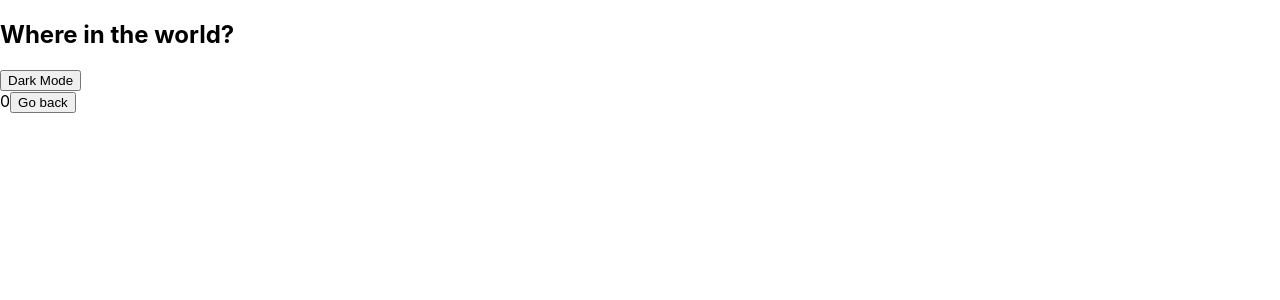
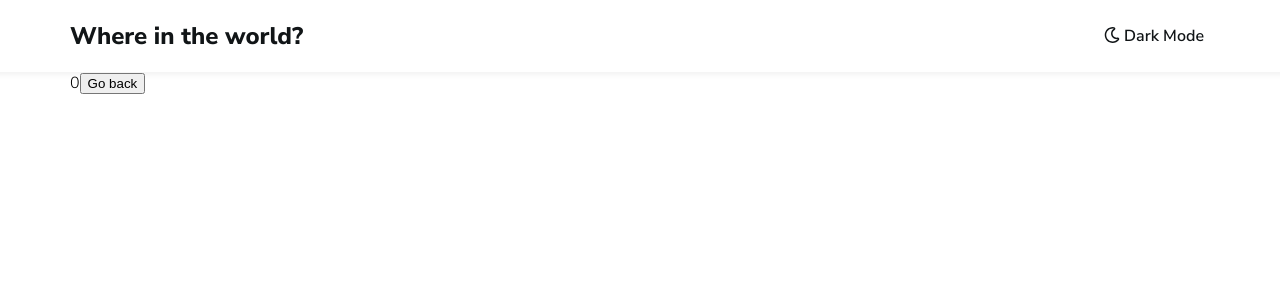
Before and after one commit to mbcod3/rest-countries-api-with-theme-switcher, a React (Create React App) app: page /country/1 in a window 1280 px wide. Shown: the top 300 px of the page. Built offline with nearby package versions, Linux system fonts and the light colour scheme; no server answers.

Commit message:
nav, search and filter styling done desktop

```diff
--- a/package.json
+++ b/package.json
@@ -3,6 +3,10 @@
   "version": "0.1.0",
   "private": true,
   "dependencies": {
+    "@fortawesome/fontawesome-svg-core": "^1.2.26",
+    "@fortawesome/free-regular-svg-icons": "^5.12.0",
+    "@fortawesome/free-solid-svg-icons": "^5.12.0",
+    "@fortawesome/react-fontawesome": "^0.1.8",
     "@material-ui/core": "^4.9.1",
     "@testing-library/jest-dom": "^4.2.4",
     "@testing-library/react": "^9.4.0",
--- a/src/App.js
+++ b/src/App.js
@@ -3,13 +3,70 @@ import { ThemeProvider } from "./DarkThemeContext";
 import Navbar from "./Navbar";
 import Home from "./Home";
 import { Switch, Route } from "react-router-dom";
-import CountryPage from './CountryPage';
+import CountryPage from "./CountryPage";
 import { CountriesProvider } from "./CountriesContext";
 import { RegionProvider } from "./RegionContext";
+import {
+  createMuiTheme,
+  ThemeProvider as MuiThemeProvider,
+  responsiveFontSizes,
+  makeStyles,
+} from "@material-ui/core/styles";
+
+const useStyles = makeStyles({
+  "@global": {
+    html: {
+      overflowX: 'hidden',
+    },
+    body: {
+      overflowX: 'hidden',
+      fontFamily: "Nunito Sans, sans serif",
+    },
+    '.container': {
+      maxWidth: '100%',
+      paddingRight: '15px',
+      paddingLeft: '15px',
+      marginRight: 'auto',
+      marginLeft: 'auto',
+      '@media(min-width: 576px)': {
+        maxWidth: '540px',
+      },
+      '@media (min-width: 768px)': {
+        maxWidth: '720px',
+      },
+      '@media (min-width: 992px)': {
+        maxWidth: '960px',
+      },
+      '@media (min-width: 1200px)': {
+        maxWidth: '1140px',
+      }
+    },
+    'img-fluid': {
+      maxWidth: '100%',
+      height: 'auto'
+    }
+  },
+});
+
+let theme = createMuiTheme({
+  typography: {
+    fontFamily: "Nunito Sans",
+  },
+  overrides: {
+    MuiCssBaseline: {
+      "@global": {
+        "@font-face": ["Nunito Sans"],
+      },
+    },
+  },
+});
+theme = responsiveFontSizes(theme);
 
 function App() {
+  useStyles();
   return (
-    <div className="App">
+    <MuiThemeProvider theme={theme}>
+      <div className="container">
         <ThemeProvider>
           <Navbar />
           <Switch>
@@ -26,6 +83,7 @@ function App() {
           </Switch>
         </ThemeProvider>
       </div>
+    </MuiThemeProvider>
   );
 }
 
--- /dev/null
+++ b/src/FilterRegion.js
@@ -0,0 +1,79 @@
+import React, { useContext, useRef } from "react";
+import { ThemeContext } from "./DarkThemeContext";
+import { makeStyles } from "@material-ui/core/styles";
+import TextField from "@material-ui/core/TextField";
+import MenuItem from "@material-ui/core/MenuItem";
+import colors from "./colors";
+import { RegionContext } from "./RegionContext";
+
+const useStyles = makeStyles({
+  filter: {
+    width: "200px",
+    boxShadow: theme =>
+      `0 0 7px ${theme ? "rgba(0,0,0,.2)" : "rgba(0,0,0,.05)"}`,
+    "& .MuiInputBase-root": {
+      background: theme => (theme ? colors.de : colors.le),
+      color: theme => (theme ? colors.dt : colors.li),
+      "&::before": {
+        border: "none",
+      },
+      "&::after": {
+        border: "none",
+      },
+    },
+    "& .MuiFormLabel-root": {
+      color: theme => (theme ? colors.dt : colors.li),
+    },
+    "& .MuiList-root": {
+      color: theme => (theme ? colors.dt : colors.li),
+    },
+  },
+  selectPaper: {
+    background: theme => (theme ? colors.de : colors.le),
+    color: theme => (theme ? colors.dt : colors.li),
+    top: "185px !important",
+  },
+});
+
+export default function FilterRegion({ setItems }) {
+  const [theme] = useContext(ThemeContext);
+
+  const classes = useStyles(theme);
+
+  const [region, setRegion] = useContext(RegionContext);
+  const regionRef = useRef(region);
+
+  const handleSelectChange = e => {
+    setRegion(e.target.value);
+    setItems(16);
+    regionRef.current = e.target.value;
+  };
+
+  const regions = ["All", "Africa", "Americas", "Asia", "Europe", "Oceania"];
+
+  return (
+    <div>
+      <TextField
+        select
+        label="Filter by Region"
+        value={regionRef.current}
+        onChange={handleSelectChange}
+        variant="filled"
+        className={classes.filter}
+        SelectProps={{
+          MenuProps: {
+            classes: {
+              paper: classes.selectPaper,
+            },
+          },
+        }}
+      >
+        {regions.map(option => (
+          <MenuItem key={option} value={option}>
+            {option}
+          </MenuItem>
+        ))}
+      </TextField>
+    </div>
+  );
+}
--- a/src/Home.js
+++ b/src/Home.js
@@ -1,71 +1,79 @@
-import React, { useState, useContext, useEffect, useRef} from "react";
+import React, { useState, useContext, useEffect, useRef } from "react";
 import { ThemeContext } from "./DarkThemeContext";
 import { makeStyles } from "@material-ui/core/styles";
-import TextField from "@material-ui/core/TextField";
-import MenuItem from '@material-ui/core/MenuItem';
 import CountryCard from "./CountryCard";
 import { CountriesContext } from "./CountriesContext";
 import SearchCountry from "./SearchCountry";
-import {RegionContext} from './RegionContext'
+import { RegionContext } from "./RegionContext";
+import colors from "./colors";
+import FilterRegion from "./FilterRegion";
 
+const useStyles = makeStyles({
+  root: {
+    paddingTop: '50px',
+    position: "relative",
+    color: theme => (theme ? colors.dt : colors.lt),
+    "&::after": {
+      content: "''",
+      position: "absolute",
+      zIndex: -2,
+      width: "100%",
+      height: "100%",
+      top: 0,
+      left: 0,
+      background: theme => (theme ? colors.db : colors.lb),
+      margin: "0 -999rem",
+      padding: "0 999rem",
+    },
+  },
+  inputsContainer: {
+    display: "flex",
+    justifyContent: "space-between",
+  },
+});
 
 export default function Home() {
   const [theme] = useContext(ThemeContext);
 
   const [countries] = useContext(CountriesContext);
 
-  const [region, setRegion] = useContext(RegionContext);
-  const regionRef = useRef(region)
+  const [region] = useContext(RegionContext);
 
-  const [items, setItems] = useState(16)
+  const [items, setItems] = useState(16);
+
+  const classes = useStyles(theme);
 
   useEffect(() => {
     function handleScroll() {
-      if (window.innerHeight + document.documentElement.scrollTop !== document.documentElement.offsetHeight) return;
+      if (
+        window.innerHeight + document.documentElement.scrollTop !==
+        document.documentElement.offsetHeight
+      )
+        return;
       if (items + 16 <= countries[region].length) {
-        setItems(items => items + 16)
+        setItems(items => items + 16);
       } else {
-        setItems(items => items + (countries[region].length - items) )
+        setItems(items => items + (countries[region].length - items));
       }
     }
-    window.addEventListener('scroll', handleScroll);
+    window.addEventListener("scroll", handleScroll);
 
-    return () => window.removeEventListener('scroll', handleScroll);
+    return () => window.removeEventListener("scroll", handleScroll);
   }, [countries, items, region]);
 
-
-  const handleSelectChange = (e) => {
-    setRegion(e.target.value)
-    setItems(16)
-    regionRef.current = e.target.value
-  };
-
-  const regions = ['All', 'Africa', 'Americas', 'Asia', 'Europe', 'Oceania'];
-
   return (
-    <div>
-      <div>
+    <div className={classes.root}>
+      <div className={classes.inputsContainer}>
         <SearchCountry />
-        <TextField
-          id="filled-select-currency"
-          select
-          label="Filter by Region"
-          value={regionRef.current}
-          onChange={handleSelectChange}
-          helperText="Please select your currency"
-          variant="filled"
-        >
-          {regions.map(option => (
-            <MenuItem key={option} value={option}>
-              {option}
-            </MenuItem>
-          ))}
-        </TextField>
+        <FilterRegion setItems={setItems}/>
       </div>
       <div>
-        {region && countries[region].slice(0, items).map(country => (
-          <CountryCard country={country} key={country.name} />
-        ))}
+        {region &&
+          countries[region]
+            .slice(0, items)
+            .map(country => (
+              <CountryCard country={country} key={country.name} />
+            ))}
       </div>
     </div>
   );
--- a/src/Navbar.js
+++ b/src/Navbar.js
@@ -1,16 +1,57 @@
-import React, {useContext} from 'react'
-import {ThemeContext} from './DarkThemeContext';
+import React, { useContext } from "react";
+import { ThemeContext } from "./DarkThemeContext";
+import { makeStyles } from "@material-ui/core/styles";
+import colors from "./colors";
+import { FontAwesomeIcon } from "@fortawesome/react-fontawesome";
+import { faMoon as fasFaMoon } from "@fortawesome/free-solid-svg-icons";
+import { faMoon as farFaMoon } from "@fortawesome/free-regular-svg-icons";
+
+const useStyles = makeStyles({
+  root: {
+    display: "flex",
+    justifyContent: "space-between",
+    position: "relative",
+    color: theme => (theme ? colors.dt : colors.lt),
+    "&::after": {
+      content: "''",
+      boxShadow: "0px 3px 5px rgba(0,0,0,.05)",
+      position: "absolute",
+      zIndex: -2,
+      width: "100%",
+      height: "100%",
+      top: 0,
+      left: 0,
+      background: theme => (theme ? colors.de : colors.le),
+      margin: "0 -999rem",
+      padding: "0 999rem",
+    },
+  },
+  btn: {
+    color: "inherit",
+    border: "none",
+    background: "inherit",
+    fontSize: "16px",
+    fontFamily: "inherit",
+    fontWeight: 600,
+    cursor: "pointer",
+    outline: 'none'
+  },
+});
 
 export default function Navbar() {
-  const [theme, setTheme] = useContext(ThemeContext)
+  const [theme, setTheme] = useContext(ThemeContext);
+
+  const classes = useStyles(theme);
 
   const handleClick = () => {
-    setTheme(theme => !theme)
-  }
+    setTheme(theme => !theme);
+  };
   return (
-    <nav>
+    <nav className={classes.root}>
       <h2>Where in the world?</h2>
-      <button onClick={handleClick}>Dark Mode</button>
+      <button onClick={handleClick} className={classes.btn}>
+        <FontAwesomeIcon icon={theme ? fasFaMoon : farFaMoon} /> Dark Mode
+      </button>
     </nav>
-  )
+  );
 }
--- a/src/RegionContext.js
+++ b/src/RegionContext.js
@@ -8,7 +8,6 @@ export function RegionProvider(props) {
 
   useEffect(() => {
     setRegion('All')
-    console.log('reg')
   }, [])
   return (
     <RegionContext.Provider value={[region, setRegion]}>
--- a/src/SearchCountry.js
+++ b/src/SearchCountry.js
@@ -1,9 +1,42 @@
 import React, {useState, useContext, useRef, useEffect} from 'react'
 import { CountriesContext } from "./CountriesContext";
 import TextField from "@material-ui/core/TextField";
+import { makeStyles } from "@material-ui/core/styles";
 import {RegionContext} from './RegionContext'
+import { ThemeContext } from "./DarkThemeContext";
+import colors from "./colors";
+import { FontAwesomeIcon } from "@fortawesome/react-fontawesome";
+import { faSearch } from "@fortawesome/free-solid-svg-icons";
+import InputAdornment from '@material-ui/core/InputAdornment';
 
+const useStyles = makeStyles({
+  search: {
+    width: '470px',
+    boxShadow: theme => `0 0 7px ${theme ? 'rgba(0,0,0,.2)' : 'rgba(0,0,0,.05)'}`,
+    '& .MuiInputBase-root': {
+      background: theme => (theme ? colors.de : colors.le),
+      color: theme => (theme ? colors.dt : colors.li),
+      '&::before':{
+        border: 'none'
+      },
+      '&::after': {
+        border: 'none'
+      }
+    },
+    '& .MuiFormLabel-root': {
+      color: theme => (theme ? colors.dt : colors.li)
+    },
+  },
+  icon: {
+    color: theme => (theme ? colors.dt : colors.li),
+
+  }
+})
+console.log(<FontAwesomeIcon icon={faSearch} />)
 export default function SearchCountry() {
+
+  const [theme] = useContext(ThemeContext);
+
 
   const [searchString, setSearchString] = useState('')
 
@@ -12,6 +45,8 @@ export default function SearchCountry() {
   const [region, setRegion] = useContext(RegionContext);
 
   const regionRef = useRef(region)
+
+  const classes = useStyles(theme)
 
   useEffect( ()=> {
     if (region !== 'Searched') regionRef.current = region
@@ -58,6 +93,10 @@ export default function SearchCountry() {
           variant="filled"
           value={searchString}
           onChange={handleSearchChange}
+          className={classes.search}
+          InputProps={{
+            endAdornment: <InputAdornment position="end"><FontAwesomeIcon icon={faSearch} className={classes.icon} /></InputAdornment>,
+          }}
         />
     </div>
   )
--- /dev/null
+++ b/src/colors.js
@@ -0,0 +1,17 @@
+export default {
+  de: 'hsl(209, 23%, 22%)',
+  db: 'hsl(207, 26%, 17%)',
+  dt: 'hsl(0, 0%, 100%)',
+  le: 'hsl(0, 0%, 100%)',
+  lb: 'hsl(0, 0%, 98%)',
+  lt: 'hsl(200, 15%, 8%)',
+  li: 'hsl(0, 0%, 52%)'
+}
+/*
+- Dark Blue (Dark Mode Elements): hsl(209, 23%, 22%)
+- Very Dark Blue (Dark Mode Background): hsl(207, 26%, 17%)
+- Very Dark Blue (Light Mode Text): hsl(200, 15%, 8%)
+- Dark Gray (Light Mode Input): hsl(0, 0%, 52%)
+- Very Light Gray (Light Mode Background): hsl(0, 0%, 98%)
+- White (Dark Mode Text & Light Mode Elements): hsl(0, 0%, 100%)
+*/
```
Also changed, not shown: 1 other file (tests, documents, lock files or other folders). Lines whose indentation alone changed are shown as unchanged.
